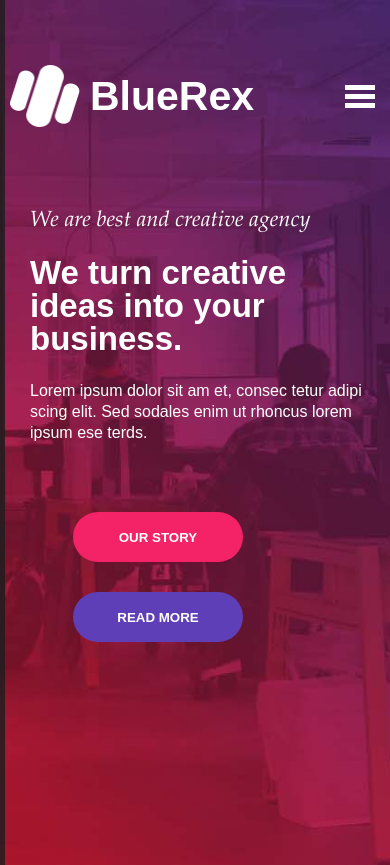
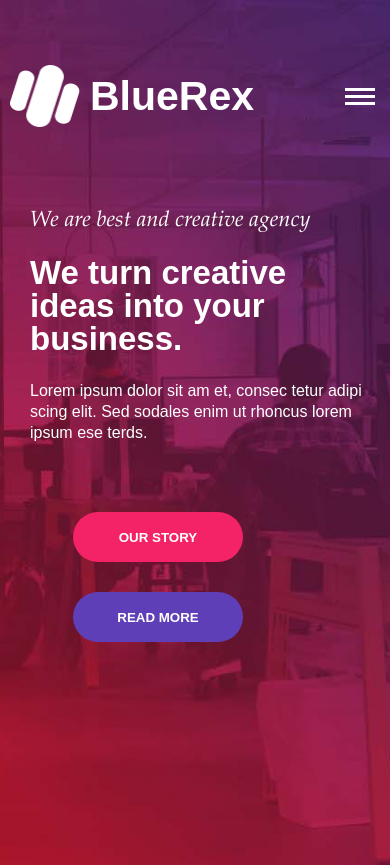
Before and after one commit to MarikParrish/bluerex, a React (Create React App) app: page / in a window 390 px wide. Built offline with nearby package versions, Linux system fonts and the light colour scheme.

Commit message:
burger update

```diff
--- a/src/components/header/Header.js
+++ b/src/components/header/Header.js
@@ -38,9 +38,9 @@ const Header = () => {
                         <li>Contact</li>
                     </ul>
                     <div onClick={test} className={burger ? 'header__head-nav-burger header__head-nav-burger_active' : 'header__head-nav-burger'}>
-                        <div></div>
-                        <div></div>
-                        <div></div>
+                        <span></span>
+                        <span></span>
+                        <span></span>
                     </div>
                 </div>
             </div>
--- a/src/components/header/header-media.scss
+++ b/src/components/header/header-media.scss
@@ -20,11 +20,24 @@
         &__body{
             padding-left: 84px;
         }
+
+        &__burger{
+            &-block{
+                display: none;
+            }
+        }
     }
 }
 
 @media (max-width:992px){
     .header{
+
+        &__burger{
+            &-block{
+                display: flex;
+            }
+        }
+
         height: 800px;
         &__img{
             display: none;
--- a/src/components/header/header.scss
+++ b/src/components/header/header.scss
@@ -59,12 +59,14 @@
                 cursor: pointer;
                 transition: all .5s;
 
-                div {
+                span {
+                    display: block;
                     background-color: #fff;
                     width: 30px;
-                    height: 5px;
+                    height: 3px;
                     margin-top: 4px;
                     margin-left: 46px;
+                    transition: all .5s;
 
                     &:first-child {
                         margin-top: 0;
@@ -72,8 +74,9 @@
                 }
 
                 &_active{
-                    div{
+                    span{
                         transition: all .5s;
+                        margin-top: 0;
                         &:first-child{
                             transform: rotateZ(-45deg);
                         }
@@ -119,7 +122,9 @@
         &-btns {
             padding-top: 69px;
             padding-left: 40px;
-
+            button{
+                cursor: pointer;
+            }
             &-btn {
                 margin-left: 22px;
             }
@@ -152,7 +157,7 @@
             background:rgba(31, 30, 30, 0.829);
             position: absolute;
             top: 0;
-            left: -50%;
+            left: -100%;
             ul{
                 list-style: none;
                 li{
```
